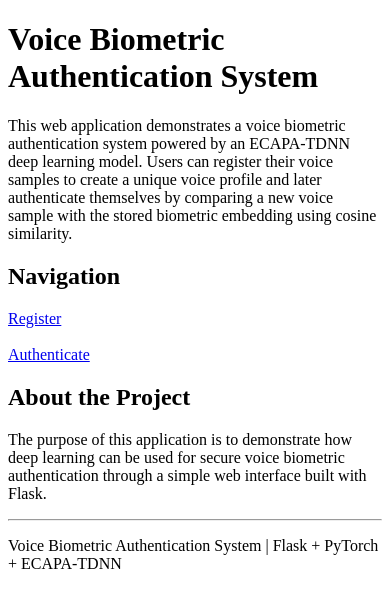
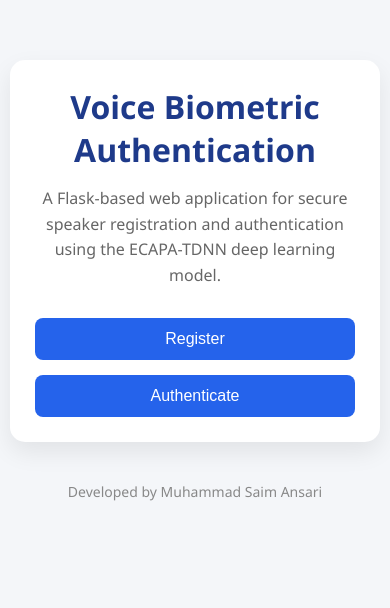
Before and after one commit to saim-ansari-tech/biome-internship-projects, a Flask app: page / in a window 390 px wide. Shown: the top 608 px of the page. Run offline with Flask 3, Linux system fonts and the light colour scheme.

Commit message:
Added CSS styling

```diff
--- /dev/null
+++ b/Task_6/voice_authentication/static/css/style.css
@@ -0,0 +1,179 @@
+
+* {
+    margin: 0;
+    padding: 0;
+    box-sizing: border-box;
+}
+
+body {
+    font-family: "Segoe UI", Tahoma, Geneva, Verdana, sans-serif;
+    background: #f4f6f9;
+    color: #333;
+}
+
+
+.container {
+    width: 90%;
+    max-width: 600px;
+    margin: 60px auto;
+}
+
+.card {
+    background: white;
+    padding: 35px;
+    border-radius: 15px;
+    box-shadow: 0 10px 25px rgba(0,0,0,0.08);
+}
+
+
+h1 {
+    color: #1e3a8a;
+    text-align: center;
+    margin-bottom: 15px;
+}
+
+p {
+    text-align: center;
+    color: #666;
+    line-height: 1.6;
+    margin-bottom: 30px;
+}
+
+
+form {
+    display: flex;
+    flex-direction: column;
+}
+
+label {
+    font-weight: 600;
+    margin-bottom: 8px;
+    margin-top: 15px;
+}
+
+input[type="text"],
+input[type="file"] {
+    padding: 12px;
+    border: 1px solid #d1d5db;
+    border-radius: 8px;
+    font-size: 15px;
+}
+
+input[type="text"]:focus {
+    outline: none;
+    border-color: #2563eb;
+}
+
+
+button {
+    margin-top: 25px;
+    padding: 12px;
+    border: none;
+    border-radius: 8px;
+    background: #2563eb;
+    color: white;
+    font-size: 16px;
+    cursor: pointer;
+    transition: 0.3s;
+}
+
+button:hover {
+    background: #1d4ed8;
+}
+
+/* ===========================
+   Home Buttons
+=========================== */
+
+.button-group {
+    display: flex;
+    justify-content: center;
+    gap: 15px;
+    margin-top: 25px;
+}
+
+.button-group a {
+    text-decoration: none;
+}
+
+.button-group button {
+    margin-top: 0;
+    min-width: 180px;
+}
+
+/* ===========================
+   Flash Messages
+=========================== */
+
+.flash {
+    padding: 15px;
+    border-radius: 8px;
+    margin-bottom: 20px;
+    font-weight: bold;
+}
+
+.success {
+    background: #dcfce7;
+    color: #166534;
+    border: 1px solid #86efac;
+}
+
+.error {
+    background: #fee2e2;
+    color: #991b1b;
+    border: 1px solid #fca5a5;
+}
+
+/* ===========================
+   Navigation
+=========================== */
+
+.nav {
+    text-align: center;
+    margin-top: 25px;
+}
+
+.nav a {
+    text-decoration: none;
+    color: #2563eb;
+    font-weight: bold;
+}
+
+.nav a:hover {
+    text-decoration: underline;
+}
+
+/* ===========================
+   Footer
+=========================== */
+
+.footer {
+    text-align: center;
+    margin-top: 40px;
+    color: #888;
+    font-size: 14px;
+}
+
+/* ===========================
+   Responsive
+=========================== */
+
+@media (max-width: 600px) {
+
+    .container {
+        width: 95%;
+    }
+
+    .card {
+        padding: 25px;
+    }
+
+    .button-group {
+        flex-direction: column;
+    }
+
+    .button-group button {
+        width: 100%;
+    }
+
+}
--- a/Task_6/voice_authentication/templates/home.html
+++ b/Task_6/voice_authentication/templates/home.html
@@ -1,50 +1,46 @@
 <!DOCTYPE html>
-<html>
+<html lang="en">
 
 <head>
-    <title>Voice Authentication System</title>
+    <meta charset="UTF-8">
+    <meta name="viewport" content="width=device-width, initial-scale=1.0">
+    <title>Voice Biometric Authentication</title>
+
+    <link rel="stylesheet" href="{{ url_for('static', filename='css/style.css') }}">
 </head>
 
 <body>
 
-    <header>
-        <h1>Voice Biometric Authentication System</h1>
+    <div class="container">
 
-        <p>
-            This web application demonstrates a voice biometric authentication system
-            powered by an ECAPA-TDNN deep learning model. Users can register their
-            voice samples to create a unique voice profile and later authenticate
-            themselves by comparing a new voice sample with the stored biometric
-            embedding using cosine similarity.
-        </p>
-    </header>
+        <div class="card">
 
-    <nav>
-        <h2>Navigation</h2>
+            <h1>Voice Biometric Authentication</h1>
 
-        <a href="/register">Register</a>
-        <br><br>
+            <p>
+                A Flask-based web application for secure speaker registration
+                and authentication using the ECAPA-TDNN deep learning model.
+            </p>
 
-        <a href="/authenticate">Authenticate</a>
-    </nav>
+            <div class="button-group">
 
-    <main>
-        <h2>About the Project</h2>
+                <a href="{{ url_for('register') }}">
+                    <button>Register</button>
+                </a>
 
-        <p>
-            The purpose of this application is to demonstrate how deep learning can be
-            used for secure voice biometric authentication through a simple web
-            interface built with Flask.
-        </p>
-    </main>
+                <a href="{{ url_for('authenticate') }}">
+                    <button>Authenticate</button>
+                </a>
 
-    <footer>
-        <hr>
+            </div>
 
-        <p>
-            Voice Biometric Authentication System | Flask + PyTorch + ECAPA-TDNN
-        </p>
-    </footer>
+        </div>
+
+        <div class="footer">
+            Developed by Muhammad Saim Ansari
+        </div>
+
+    </div>
 
 </body>
 
```
Also changed, not shown: Task_6/voice_authentication/config.py (+7 -3 lines), Task_6/voice_authentication/templates/authenticate.html (+45 -25 lines), Task_6/voice_authentication/templates/register.html (+47 -26 lines).
